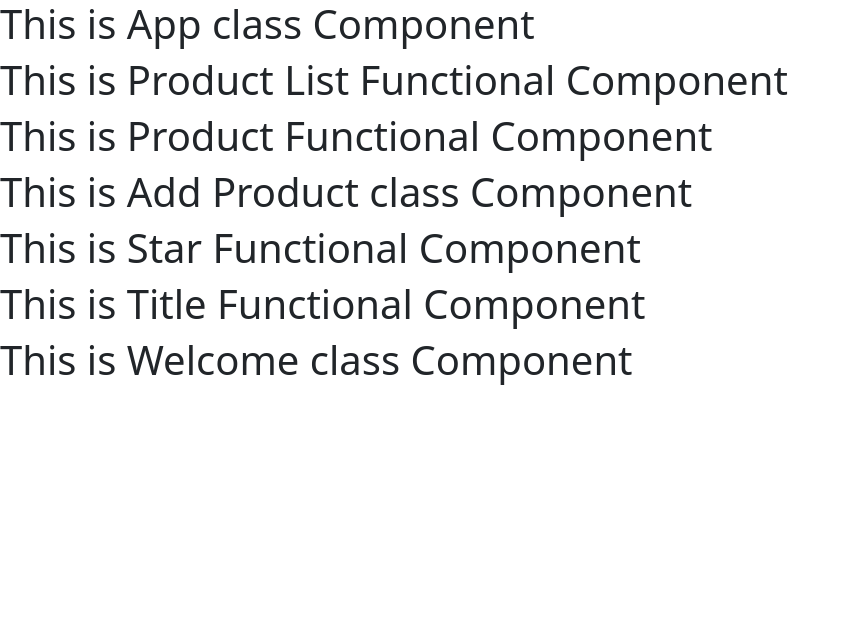
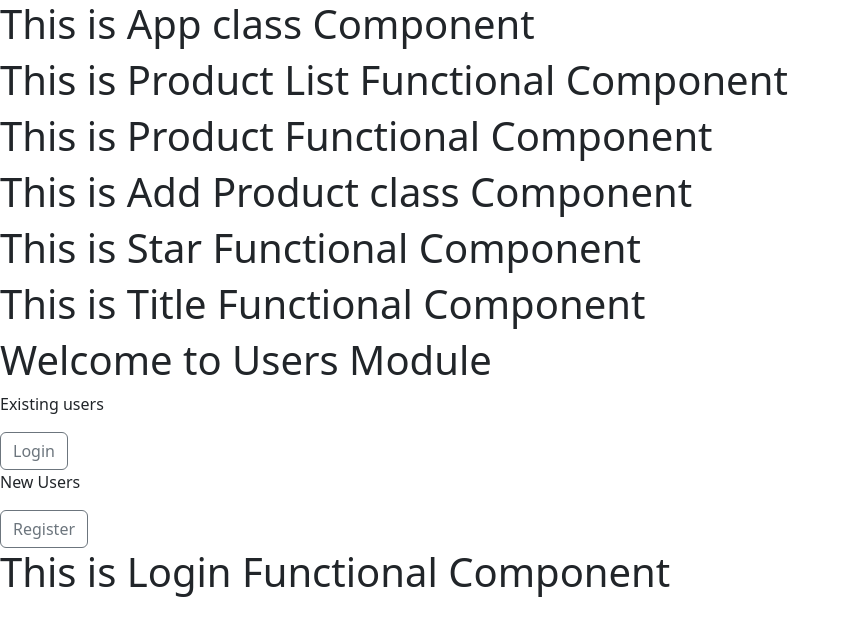
Before and after one commit to programmingwithharsh/react_jun26, a React (Vite) app: page / in a window 1280 px wide. Shown: the top 636 px of the page, without its empty margins (0-851 px from the left). Built offline with nearby package versions, Linux system fonts and the light colour scheme.

Commit message:
Added component and using bootstrap button class

```diff
--- a/src/App.jsx
+++ b/src/App.jsx
@@ -4,6 +4,7 @@ import AddProduct from './AddProduct';
 import Star from './Star';
 import Title from './Title';
 import Welcome from './Welcome';
+import Login from './Login';
 class App extends React.Component {
     render() { // lifecycle
         return (<div>
@@ -13,6 +14,7 @@ class App extends React.Component {
             <Star></Star>
             <Title></Title>
             <Welcome></Welcome>
+            <Login></Login>
         </div>
         );
     }
--- /dev/null
+++ b/src/Login.jsx
@@ -0,0 +1,5 @@
+function Login() {
+    return (<h1>This is Login Functional Component</h1>);
+}
+
+export default Login;
--- a/src/Welcome.jsx
+++ b/src/Welcome.jsx
@@ -1,7 +1,14 @@
 import React from 'react';
 class Welcome extends React.Component {
     render() {
-        return (<h1>This is Welcome class Component</h1>);
+        return (<div>
+            <h1>Welcome to Users Module</h1>
+            <p>Existing users</p>
+            <button className='btn btn-outline-secondary'>Login</button>
+            <p>New Users</p>
+            <button className='btn btn-outline-secondary'>Register</button>
+        </div>
+        );
     }
 }
 
```
